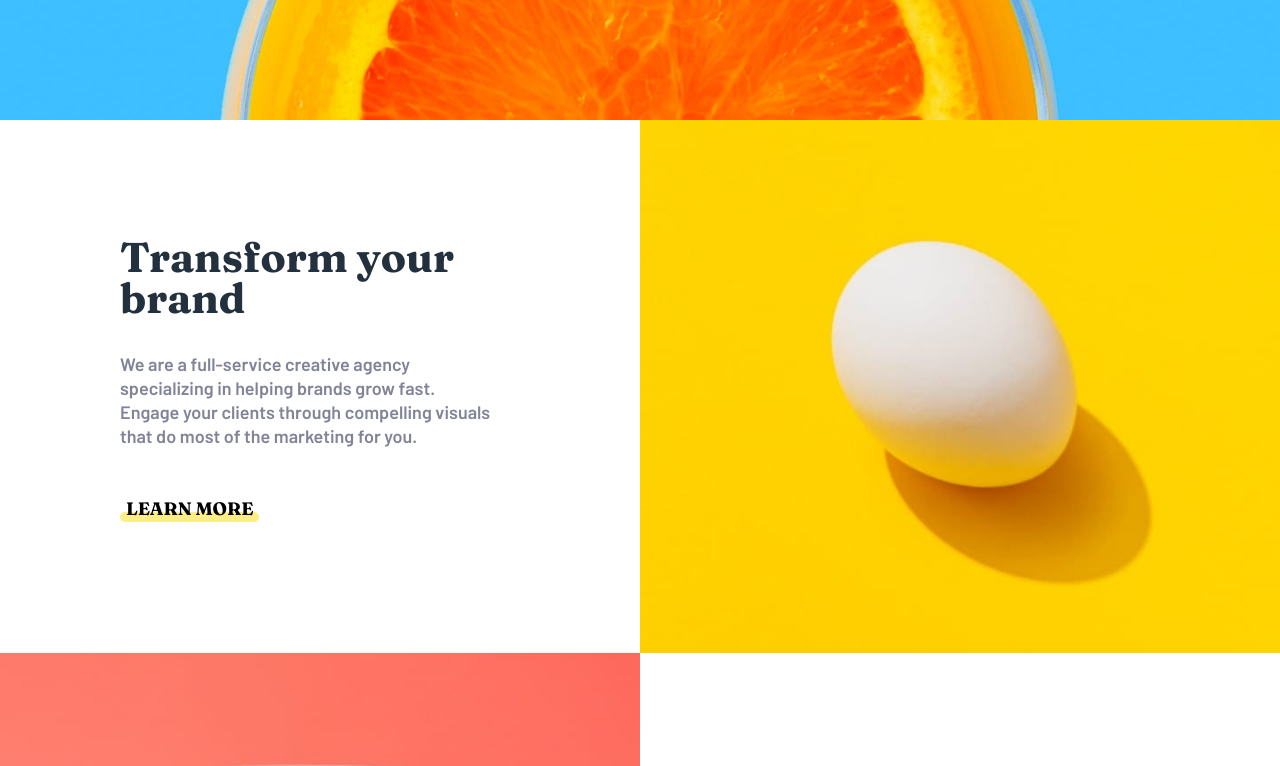
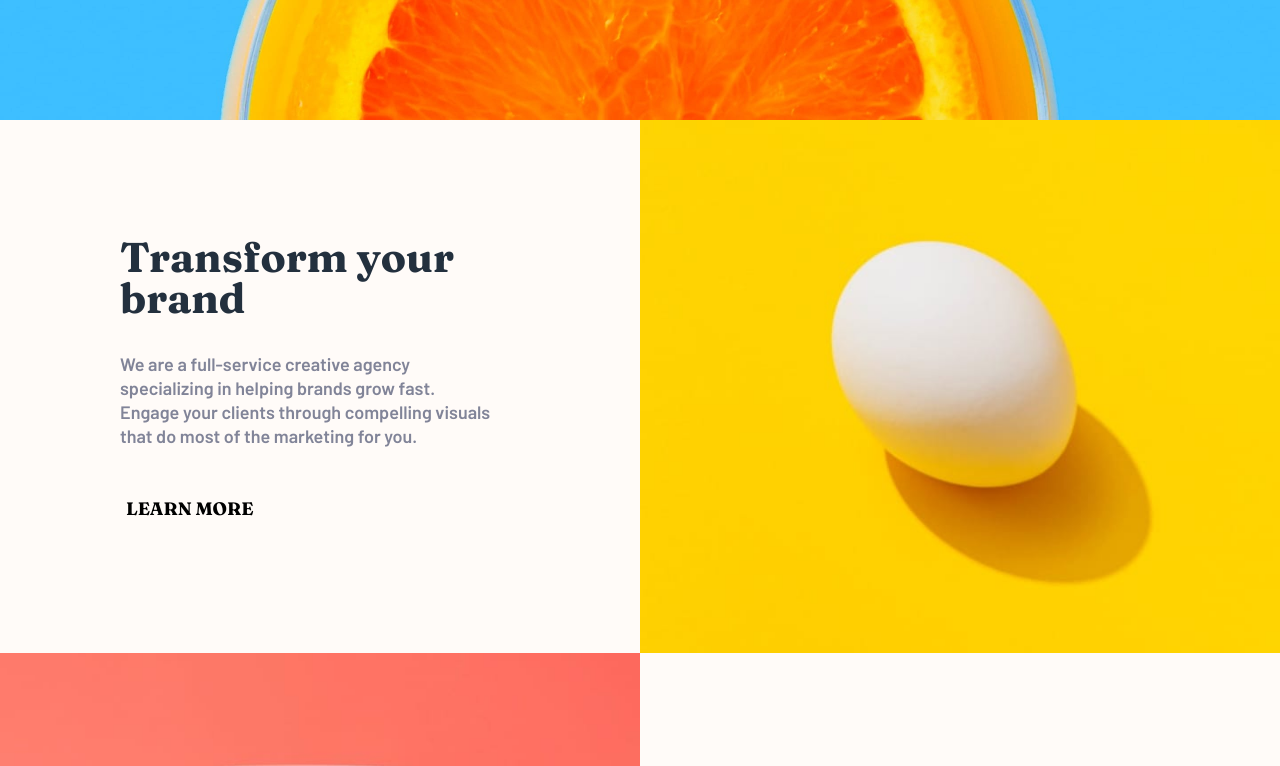
Before and after one commit to denispianelli/agency-landing-page, a plain HTML site: page index.html in a window 1280 px wide. Shown: the part 680-1446 px from the top of the page. Drawn offline with Linux system fonts and the light colour scheme.

Commit message:
Change bg color of article to match design

```diff
--- a/styles.css
+++ b/styles.css
@@ -400,6 +400,7 @@
     justify-content: center;
     align-items: flex-start;
     padding: 0 7.5rem;
+		background-color: #FFFBF8;
   }
 
   .article--cherry,
```
